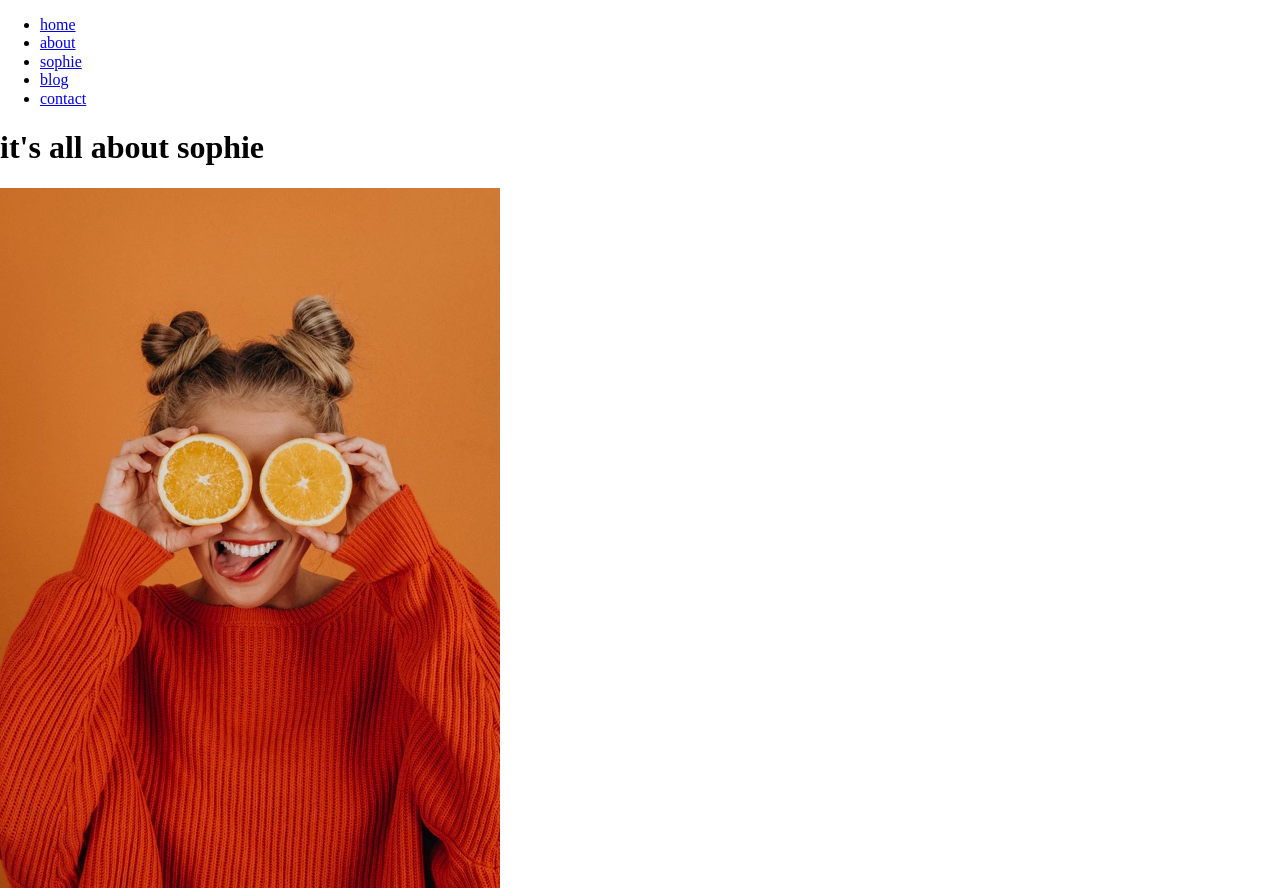
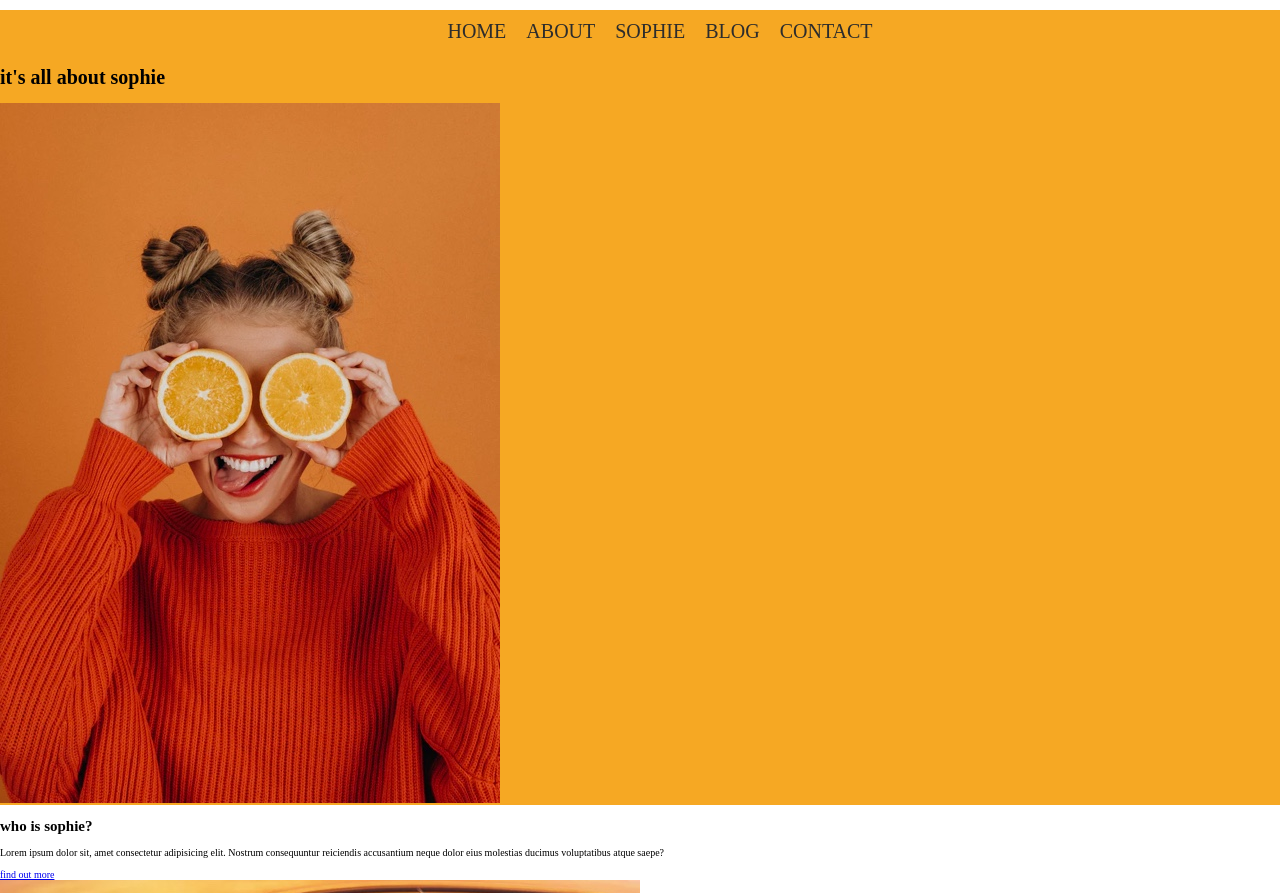
Before and after one commit to MCappe/melissa-cappe-project-two, a plain HTML site: page index.html in a window 1280 px wide. Shown: the top 893 px of the page. Drawn offline with Linux system fonts and the light colour scheme.

Commit message:
adding some styles

```diff
--- a/index.html
+++ b/index.html
@@ -7,18 +7,17 @@
     <link rel="stylesheet" href="styles/style.css">
     <link href="https://fonts.googleapis.com/css2?family=Lora:wght@700&family=Roboto:ital,wght@0,700;1,400&display=swap" rel="stylesheet">
     <link rel="stylesheet" href="https://use.fontawesome.com/releases/v5.15.1/css/all.css" integrity="sha384-vp86vTRFVJgpjF9jiIGPEEqYqlDwgyBgEF109VFjmqGmIY/Y4HV4d3Gp2irVfcrp" crossorigin="anonymous">
-        <!-- font-family: 'Lora', serif;
-        font-family: 'Roboto', sans-serif; -->
+
 </head>
 <body>
     <header>
         <nav>
-            <ul>
-                <li><a href="#home">home</a></li>
-                <li><a href="#">about</a></li>
-                <li><a href="#">sophie</a></li>
-                <li><a href="#blog">blog</a></li>
-                <li><a href="#contact">contact</a></li>
+            <ul class="menu">
+                <li class="menu-items menu-items--white"><a href="#home">home</a></li>
+                <li class="menu-items"><a href="#">about</a></li>
+                <li class="menu-items menu-items--large"><a href="#">sophie</a></li>
+                <li class="menu-items"><a href="#blog">blog</a></li>
+                <li class="menu-items"><a href="#contact">contact</a></li>
             </ul>
         </nav>
         <h1>it's all about <span>sophie</span></h1>
--- /dev/null
+++ b/styles/sass/_footer.scss
@@ -0,0 +1,14 @@
+footer {
+    background-color: $black;
+    text-align: center;
+    padding-top: 10px;
+    padding-bottom: 10px;
+
+    & a {
+        color: $white-shade;
+        text-decoration: none;
+        font-size: 1.5rem;
+        // font-family: $main-font;
+        font-weight: normal; // why does this never work for me?
+    }
+}
--- a/styles/sass/_nav.scss
+++ b/styles/sass/_nav.scss
@@ -0,0 +1,16 @@
+.menu {
+    display: flex;
+    justify-content: center;
+}
+
+.menu-items {
+    list-style: none;
+    padding: 10px;
+    font-size: 2rem;
+    // font-family: $main-font;
+    & a {
+        color: $black;
+        text-decoration: none;
+        text-transform: uppercase;
+    }
+}
--- /dev/null
+++ b/styles/sass/_utils.scss
@@ -0,0 +1,12 @@
+// Colours
+$black: #2c2c2c;
+$dark-grey-blue: #285e64;
+$orangey-yellow: #f6a823;
+$grey: #4f4f4f;
+$accent: #05afc1;
+$rust-red: #a82706;
+$white-shade: #f0efed;
+
+// Fonts
+// $heading-font: 'Lora', serif;
+// $main-font: 'Roboto', sans-serif;
--- a/styles/sass/style.scss
+++ b/styles/sass/style.scss
@@ -1,2 +1,27 @@
 @import 'setup';
+@import 'utils';
 @import 'nav';
+@import 'footer';
+
+// Global Styles
+html {
+    font-size: 62.5%;
+}
+
+body {
+    padding: 0;
+    margin: 0;
+}
+
+
+.wrapper {
+    width: 1280px;
+    max-width: 85%;
+    margin: 0 auto;
+}
+
+// Header Styles
+
+header {
+    background-color: $orangey-yellow;
+}
```
Also changed, not shown: styles/style.css.
